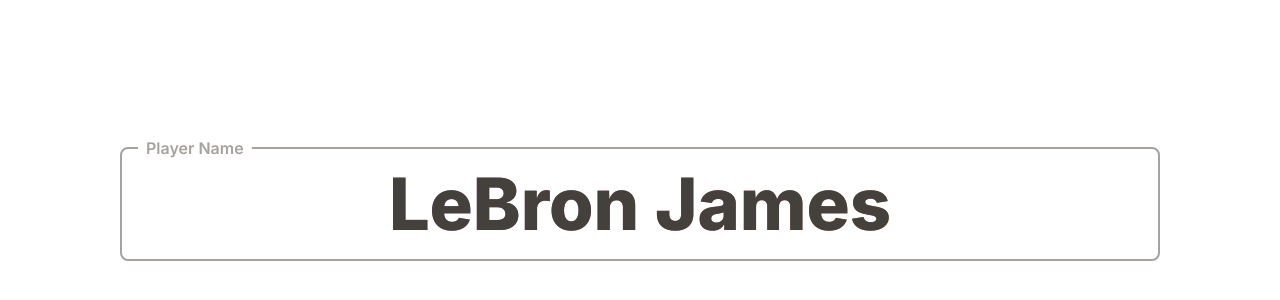
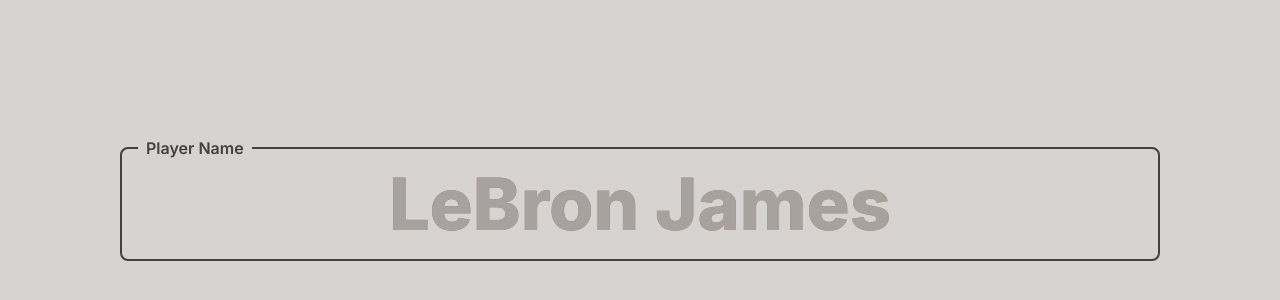
Before and after one commit to nolanpollack/nba-connections-web, a Next.js app: page / in a window 1280 px wide. Shown: the part 202-502 px from the top of the page. Built offline with nearby package versions, Linux system fonts and the light colour scheme.

Commit message:
better light mode

```diff
--- a/src/app/components/ConnectionBox.tsx
+++ b/src/app/components/ConnectionBox.tsx
@@ -32,7 +32,7 @@
                     style={{
                         color: mainColor.hex,
                     }}
-                    className="box-shadow-lg ml-2 text-lg font-bold brightness-200"
+                    className="ml-2 text-lg font-bold brightness-150 drop-shadow-sm dark:brightness-200"
                 >
                     {teamSeason + " " + teamName}
                 </h2>
@@ -40,7 +40,7 @@
             {playerName && (
                 <div className="flex items-center justify-start overflow-hidden rounded-lg ">
                     {playerId && <PlayerHeadshot playerID={playerId} />}
-                    <h2 className="text-xl font-bold text-stone-300 xl:text-3xl">
+                    <h2 className="text-xl font-bold text-stone-600 xl:text-3xl dark:text-stone-300">
                         {playerName}
                     </h2>
                 </div>
--- a/src/app/components/Input.tsx
+++ b/src/app/components/Input.tsx
@@ -25,7 +25,7 @@
             name={"player"}
             className={
                 "box-shadow-xl bg-gradient-to-r from-purple-600 to-yellow-600 bg-clip-text font-extrabold " +
-                "text-transparent caret-stone-900 placeholder:text-stone-700 focus:outline-none " +
+                "text-transparent caret-stone-900 placeholder:text-stone-400 focus:outline-none dark:placeholder:text-stone-700 " +
                 "dark:caret-stone-300/30 " +
                 className
             }
--- a/src/app/components/Path.tsx
+++ b/src/app/components/Path.tsx
@@ -20,7 +20,7 @@
     const strokeProperties = useMemo(
         () => ({
             strokeWidth: active ? 3 : 1,
-            strokeOpacity: active ? 1 : 0.3,
+            strokeOpacity: active ? 1 : .5,
         }),
         [active],
     );
--- a/src/app/components/PlayerForm.tsx
+++ b/src/app/components/PlayerForm.tsx
@@ -12,6 +12,7 @@
     label?: string;
 }
 
+// TODO: Suggestions should be absolute
 export default function PlayerForm({
     placeholder,
     onSubmit,
@@ -94,11 +95,11 @@
         <form onMouseOver={handleMouseEnter} onMouseOut={handleMouseOut} onSubmit={handleSubmit} noValidate spellCheck={false}>
             <fieldset
                 className={
-                    label ? "rounded-lg border-2 border-stone-400 pb-3" : ""
+                    label ? "rounded-lg border-2 border-stone-700 dark:border-stone-400 pb-3" : ""
                 }
             >
                 {label && (
-                    <legend className="text-md ml-4 px-2 font-semibold text-stone-400">
+                    <legend className="text-md ml-4 px-2 font-semibold text-stone-700 dark:text-stone-400">
                         {label}
                     </legend>
                 )}
--- a/src/app/components/RadialTree.tsx
+++ b/src/app/components/RadialTree.tsx
@@ -66,7 +66,7 @@
             viewBox={`${minWidth} ${-maxHeight} ${maxWidth - minWidth} ${maxHeight - minHeight}`}
             className="text-md flex-grow touch-none py-10 pr-10"
         >
-            <g fill="none" stroke="#555" strokeOpacity={0.3} strokeWidth={1}>
+            <g fill="none" stroke="#555" >
                 {root.links().map((link, i) => (
                     <Path
                         key={i}
@@ -82,7 +82,7 @@
                     <circle
                         key={i}
                         r={1}
-                        className={`fill-stone-400 height:${getHeight(node)} radians:${node.x}`}
+                        className={`fill-stone-500 dark:fill-stone-400 height:${getHeight(node)} radians:${node.x}`}
                         id={node.data.team_name}
                         transform={`rotate(${(node.x * 180) / Math.PI - 90}) translate(${node.y},0)`}
                     ></circle>
--- a/src/app/components/SideBar.tsx
+++ b/src/app/components/SideBar.tsx
@@ -13,8 +13,8 @@
 
     return (
         <div
-            className="self-start overflow-auto pr-4 scrollbar scrollbar-thumb-stone-700
-        scrollbar-thumb-rounded-xl scrollbar-w-1.5 hover:scrollbar-thumb-stone-600 active:scrollbar-thumb-stone-500"
+            className="self-start overflow-auto pr-4 scrollbar scrollbar-thumb-stone-400 dark:scrollbar-thumb-stone-700
+        scrollbar-thumb-rounded-xl scrollbar-w-1.5 hover:scrollbar-thumb-stone-500 dark:hover:scrollbar-thumb-stone-600 active:scrollbar-thumb-stone-600 dark:active:scrollbar-thumb-stone-500"
         >
             {activePath.slice(0, -1).map(([player, team]) => (
                 <ConnectionBox
--- a/src/app/components/SuggestionBox.tsx
+++ b/src/app/components/SuggestionBox.tsx
@@ -14,11 +14,11 @@
     }
 
     return (
-        <div className=" rounded-md bg-stone-400 py-1 shadow-md">
-            <ul className="flex flex-col divide-y divide-stone-500 text-xl font-semibold">
+        <div className="rounded-md bg-stone-200 py-1 shadow-md dark:bg-stone-400">
+            <ul className="flex flex-col divide-y divide-stone-300 text-xl font-semibold dark:divide-stone-500">
                 {suggestions.slice(0, 5).map((suggestion) => (
                     <button
-                        className="p-2 hover:bg-stone-500 active:bg-stone-600"
+                        className="p-2 hover:bg-stone-400 active:bg-stone-500 dark:hover:bg-stone-500 dark:active:bg-stone-600"
                         onClick={handleSubmit}
                         key={suggestion}
                     >
--- a/src/app/layout.tsx
+++ b/src/app/layout.tsx
@@ -16,7 +16,11 @@
 }>) {
     return (
         <html lang="en" className="h-full">
-            <body className={inter.className + " dark:bg-stone-900 h-full"}>
+            <body
+                className={
+                    inter.className + " h-full bg-stone-300 dark:bg-stone-900"
+                }
+            >
                 {children}
             </body>
         </html>
--- a/tailwind.config.ts
+++ b/tailwind.config.ts
@@ -16,5 +16,6 @@
         },
     },
     plugins: [require("tailwind-scrollbar")({ nocompatible: true })],
+    darkMode: "selector",
 };
 export default config;
```
